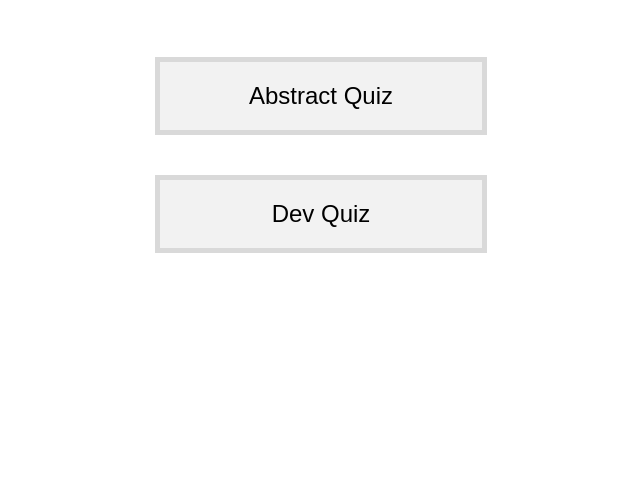
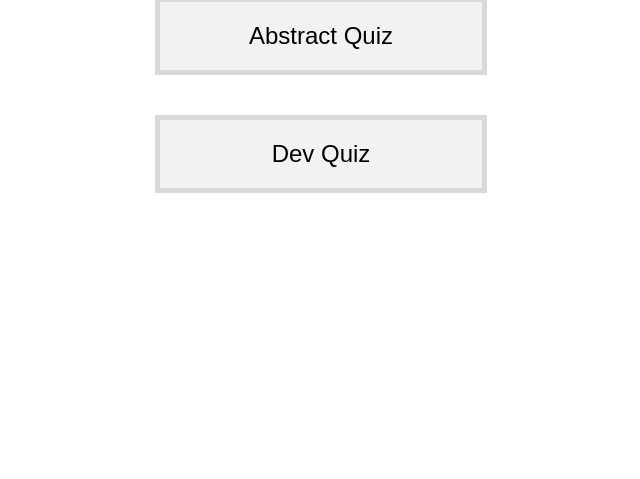
Before and after one commit to qingxin-yuan/adp-prework-quiz, a website: page index.html in a window 1280 px wide. Shown: the part 321-800 px from the top of the page, without its empty margins (319-959 px from the left). Drawn offline with nearby package versions, Linux system fonts and the light colour scheme.

Commit message:
Clean up code and rewrite readme.

```diff
--- a/js/es5/script.js
+++ b/js/es5/script.js
@@ -1,6 +1,4 @@
 'use strict';
-
-// import { setTimeout } from "timers";
 
 var i = 0,
     score = 0;
--- a/js/script.js
+++ b/js/script.js
@@ -1,5 +1,3 @@
-// import { setTimeout } from "timers";
-
 let i = 0,
 score = 0;
 
--- a/sass/style.scss
+++ b/sass/style.scss
@@ -4,11 +4,8 @@ html, body{
 }
 h1{
   font-size: 5rem;
-  // color: green;
   text-align: center;
   font-weight: 500;
-  /* margin: 0 auto; */
-  // max-width: 70vw;
   margin: 30px 15vw;
 }
 p{
@@ -21,7 +18,7 @@ p{
   // align-items: center;
   justify-content: center;
   flex-direction: column;
-  height: 100vh;
+  height: 85vh;
 }
 
 ul{
@@ -50,7 +47,6 @@ li{
   // padding: 0 10vw;
   li{
     width: 40%;
-
   }
 }
 
```
Also changed, not shown: README.md, build/css/style.min.css, diagrams/quiz-01.png (deleted), diagrams/quiz-02.png (deleted), diagrams/quiz-03.png (deleted), diagrams/quiz-question-screen.png (added), diagrams/quiz-start-screen.png (added), sass/style.css.
